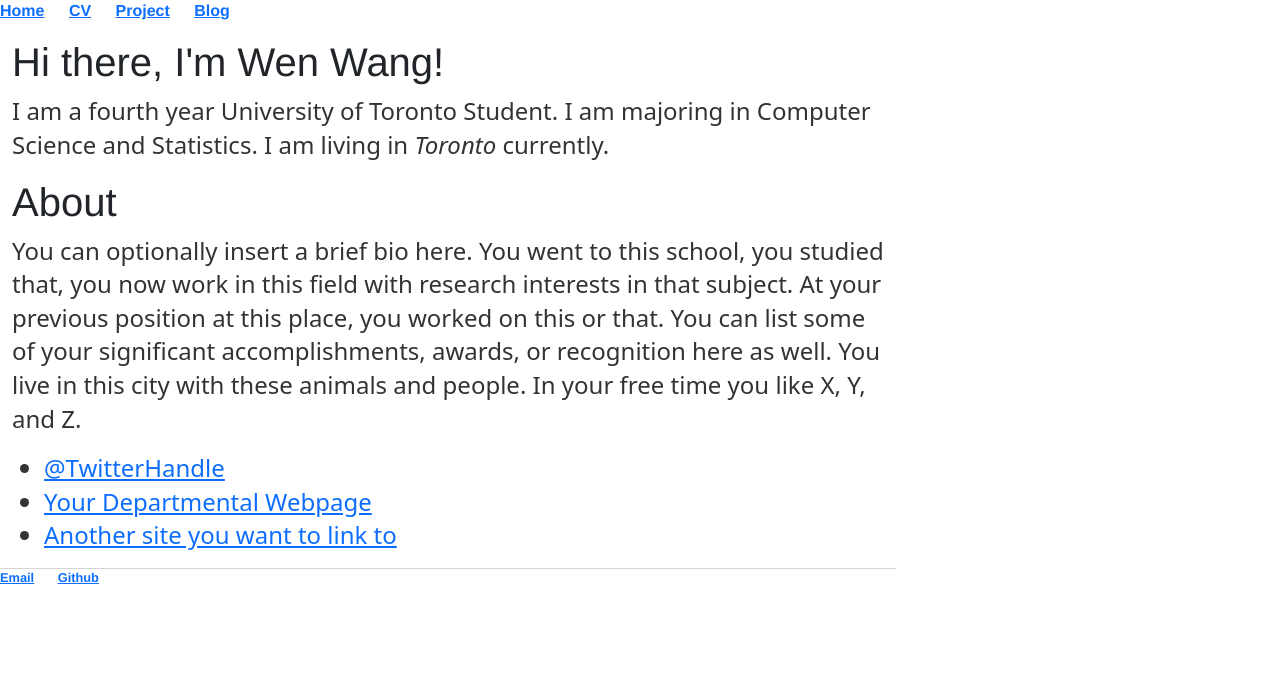
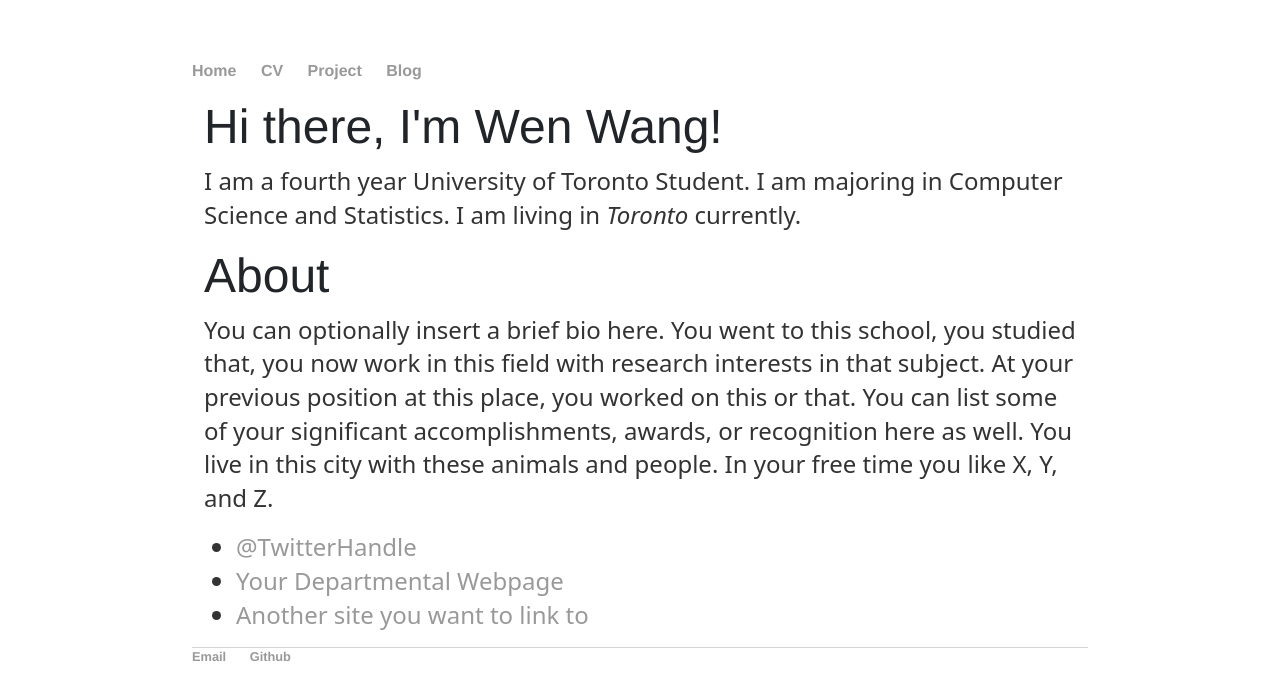
Before and after one commit to wangw218/wangw218.github.io, a Jekyll site: the page built from index.html, in a window 1280 px wide. Shown: the top 700 px of the page. Built offline with Jekyll 4.4.1, drawn with Linux system fonts in a browser that asks for light colours.

Commit message:
fix style bug

```diff
--- a/_layouts/default.html
+++ b/_layouts/default.html
@@ -4,10 +4,10 @@
 			<title>{{ page.title }}</title>
 			<!-- link to main stylesheet -->
 
-
+			<link href="https://cdn.jsdelivr.net/npm/bootstrap@5.0.0-beta2/dist/css/bootstrap.min.css" rel="stylesheet" integrity="sha384-BmbxuPwQa2lc/FVzBcNJ7UAyJxM6wuqIj61tLrc4wSX0szH/Ev+nYRRuWlolflfl" crossorigin="anonymous">
 			<link rel="stylesheet" type="text/css" href="/css/main.css">
 
-			<link href="https://cdn.jsdelivr.net/npm/bootstrap@5.0.0-beta2/dist/css/bootstrap.min.css" rel="stylesheet" integrity="sha384-BmbxuPwQa2lc/FVzBcNJ7UAyJxM6wuqIj61tLrc4wSX0szH/Ev+nYRRuWlolflfl" crossorigin="anonymous">
+
 		</head>
 		<body>
 			<nav>
```
